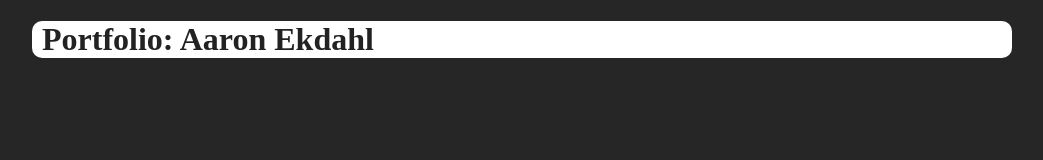
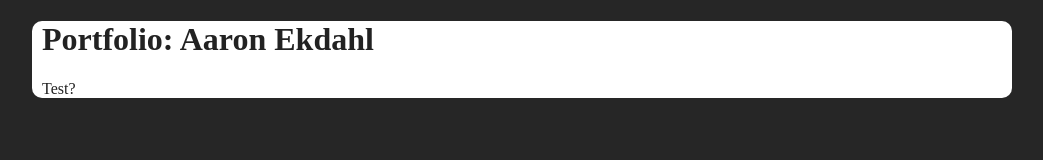
Before and after one commit to aaronekdahl/portfolio-2021, a website built with Parcel: page index.html in a window 1280 px wide. Shown: the whole page, without its empty margins (118-1161 px from the left). Built offline with nearby package versions, Linux system fonts and the light colour scheme.

Commit message:
index push

```diff
--- a/index.html
+++ b/index.html
@@ -29,6 +29,7 @@
   <!-- Add your site or application content here -->
   <div class="wrapper">
     <h1>Portfolio: Aaron Ekdahl</h1>
+    <p>Test?</p>
 
   </div>
 
```
